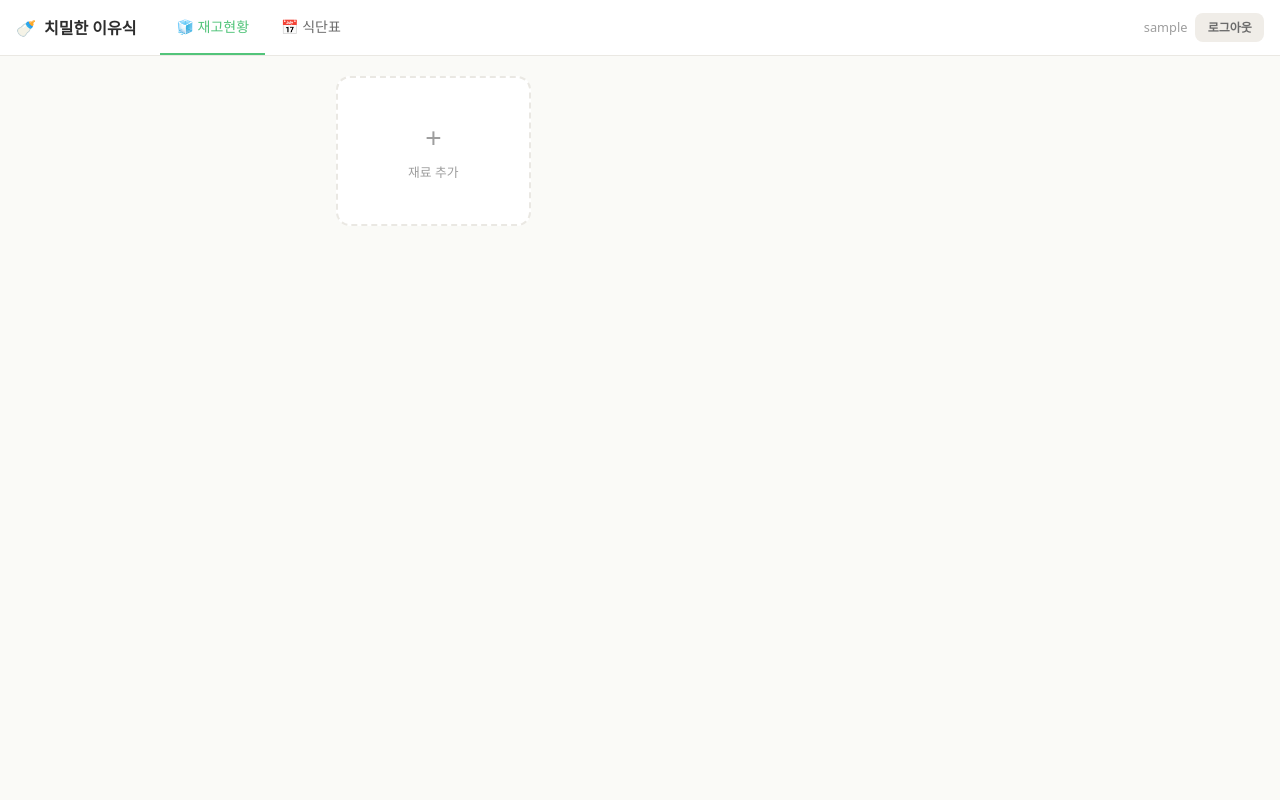
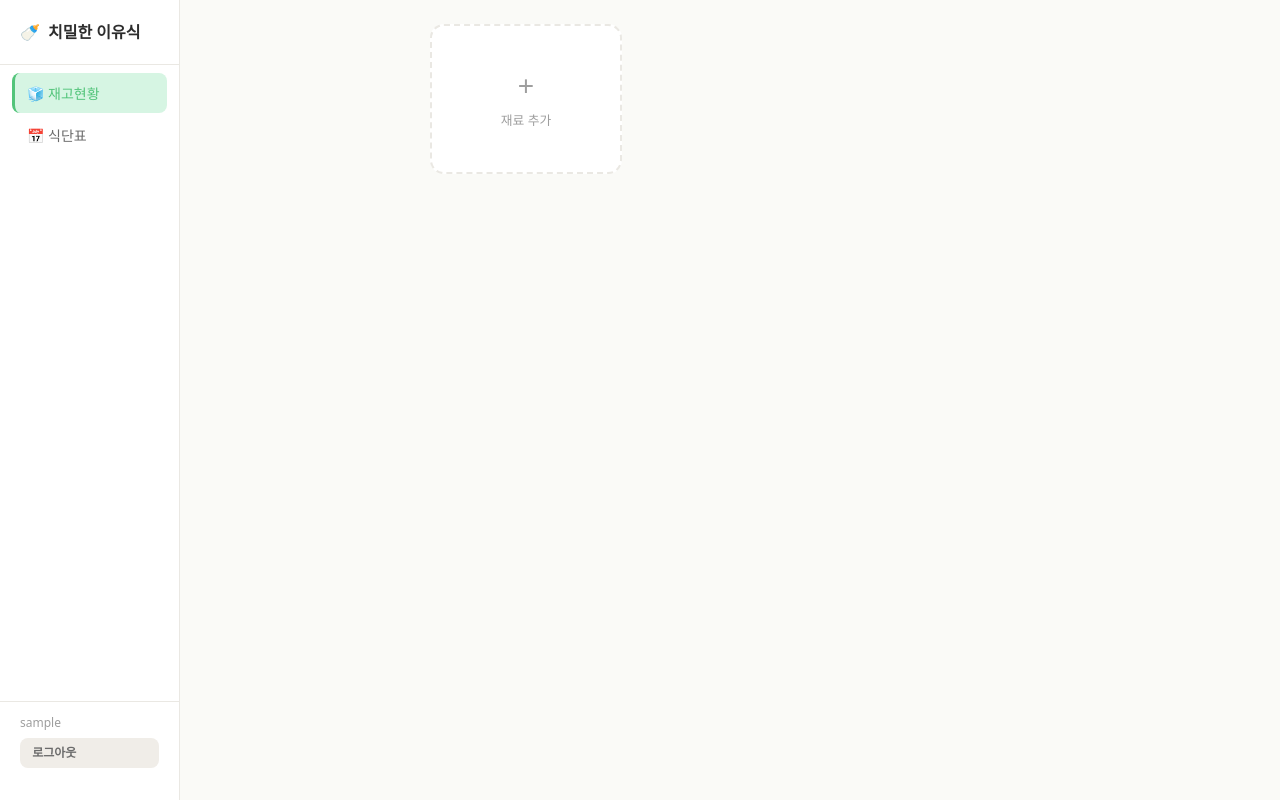
Before and after one commit to leedaero/babymeal, a Flask app: page / in a window 1280 px wide. Run offline with Flask 3, Linux system fonts and the light colour scheme; the visitor is signed in with stand-in values (Sample User, id 1); data that the repository does not hold is empty; some web fonts are replaced.

Commit message:
feat: switch to left sidebar navigation

```diff
--- a/web/static/style.css
+++ b/web/static/style.css
@@ -68,45 +68,73 @@ body { background: var(--background); color: var(--text-primary); font-size: 14p
 
 /* ─── 레이아웃 ─── */
 
-.topbar {
-  position: sticky; top: 0; z-index: 100;
-  background: var(--card);
-  border-bottom: 1px solid var(--border);
-  height: var(--topbar-height);
-  display: flex; align-items: stretch;
-  padding: 0 1rem; gap: 0;
+.layout {
+  display: flex;
+  min-height: 100vh;
 }
 
-.topbar-brand {
+.sidebar {
+  width: 180px;
+  flex-shrink: 0;
+  background: var(--card);
+  border-right: 1px solid var(--border);
+  display: flex;
+  flex-direction: column;
+  position: fixed;
+  top: 0; left: 0; bottom: 0;
+  z-index: 100;
+  padding: 1.25rem 0;
+}
+
+.sidebar-brand {
   display: flex; align-items: center; gap: .5rem;
   font-weight: 700; font-size: 1rem;
   color: var(--text-primary); text-decoration: none;
-  padding-right: 1.5rem; flex-shrink: 0;
+  padding: 0 1.25rem 1.25rem;
+  border-bottom: 1px solid var(--border);
+  margin-bottom: .5rem;
 }
 
-.topbar-right {
-  margin-left: auto;
-  display: flex; align-items: center; gap: .5rem;
+.tab-nav {
+  display: flex; flex-direction: column;
+  flex: 1;
+  gap: .15rem;
+  padding: 0 .75rem;
 }
 
-.topbar-user { font-size: .8rem; color: var(--text-muted); }
-
-.tab-nav { display: flex; align-items: stretch; }
-
 .tab-btn {
-  display: flex; align-items: center; gap: .35rem;
-  padding: 0 1rem;
+  display: flex; align-items: center; gap: .5rem;
+  padding: .6rem .75rem;
   font-size: .875rem; font-weight: 500;
   color: var(--text-secondary);
   border: none; background: none; cursor: pointer;
-  border-bottom: 2px solid transparent;
-  transition: color .15s, border-color .15s;
+  border-radius: var(--radius-sm);
+  border-left: 3px solid transparent;
+  transition: color .15s, background .15s;
   text-decoration: none;
 }
-.tab-btn:hover { color: var(--text-primary); }
-.tab-btn.active { color: var(--accent-green); border-bottom-color: var(--accent-green); }
+.tab-btn:hover { background: var(--muted-bg); color: var(--text-primary); }
+.tab-btn.active {
+  color: var(--accent-green);
+  background: var(--accent-green-bg);
+  border-left-color: var(--accent-green);
+}
 
-.main { max-width: 640px; margin: 0 auto; padding: 1.25rem 1rem; }
+.sidebar-bottom {
+  padding: .75rem 1.25rem;
+  border-top: 1px solid var(--border);
+  display: flex; flex-direction: column; gap: .4rem;
+}
+
+.sidebar-user { font-size: .75rem; color: var(--text-muted); }
+
+.content-wrap {
+  margin-left: 180px;
+  flex: 1;
+  min-width: 0;
+}
+
+.main { max-width: 640px; margin: 0 auto; padding: 1.5rem 1.25rem; }
 
 /* ─── 큐브 그리드 ─── */
 
--- a/web/templates/_base.html
+++ b/web/templates/_base.html
@@ -10,24 +10,28 @@
   <script>window._csrfToken = {{ csrf_token()|tojson }};</script>
 </head>
 <body>
+<div class="layout">
 
-<header class="topbar">
-  <a href="/" class="topbar-brand">
+  <aside class="sidebar">
+    <a href="/" class="sidebar-brand">
       <span>🍼</span><span>치밀한 이유식</span>
     </a>
     <nav class="tab-nav">
       <a href="/"         class="tab-btn {% if active_tab == 'inventory' %}active{% endif %}">🧊 재고현황</a>
       <a href="/schedule" class="tab-btn {% if active_tab == 'schedule'  %}active{% endif %}">📅 식단표</a>
     </nav>
-  <div class="topbar-right">
-    <span class="topbar-user">{{ username }}</span>
+    <div class="sidebar-bottom">
+      <span class="sidebar-user">{{ username }}</span>
       <a href="/logout" class="btn btn-sm btn-muted">로그아웃</a>
     </div>
-</header>
+  </aside>
 
+  <div class="content-wrap">
     <main class="main">
       {% block content %}{% endblock %}
     </main>
+  </div>
 
+</div>
 </body>
 </html>
```
Lines whose indentation alone changed are shown as unchanged.
